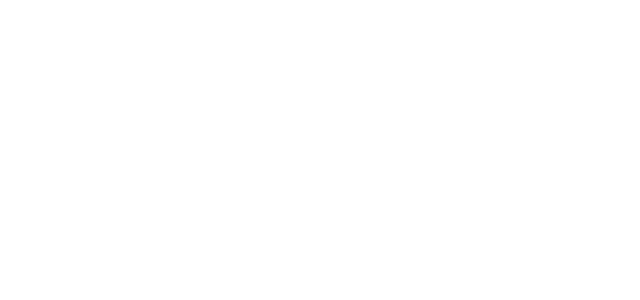
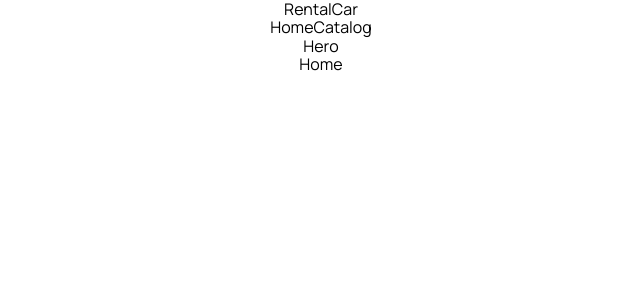
Before and after one commit to AnnBalias/rental-car, a React (Vite) app: page / in a window 1280 px wide. Shown: the top 300 px of the page, without its empty margins (319-959 px from the left). Built offline with nearby package versions, Linux system fonts and the light colour scheme.

Commit message:
add-navigation

```diff
--- a/index.html
+++ b/index.html
@@ -16,6 +16,6 @@
 
   <body>
     <div id="root"></div>
-    <script type="module" src="/src/main.jsx"></script>
+    <script type="module" src="/src/index.jsx"></script>
   </body>
 </html>
--- a/package.json
+++ b/package.json
@@ -11,9 +11,11 @@
     "format": "prettier --write ."
   },
   "dependencies": {
+    "clsx": "^2.1.1",
     "normalize.css": "^8.0.1",
     "react": "^19.1.0",
-    "react-dom": "^19.1.0"
+    "react-dom": "^19.1.0",
+    "react-router-dom": "^7.6.2"
   },
   "devDependencies": {
     "@eslint/js": "^9.25.0",
--- a/src/App.jsx
+++ b/src/App.jsx
@@ -1,7 +1,21 @@
 import './App.css';
+import { HomePage } from './pages/HomePage/HomePage';
+import { CatalogPage } from './pages/CatalogPage/CatalogPage';
+import { DetailsPage } from './pages/DetailsPage/DetailsPage';
+import { NotFoundPage } from './pages/NotFoundPage/NotFoundPage';
+import { Route, Routes } from 'react-router-dom';
 
 function App() {
-  return <></>;
+  return (
+    <>
+      <Routes>
+        <Route path="/" element={<HomePage />} />
+        <Route path="/catalog" element={<CatalogPage />} />
+        <Route path="/catalog/:id" element={<DetailsPage />} />
+        <Route path="*" element={<NotFoundPage />} />
+      </Routes>
+    </>
+  );
 }
 
 export default App;
--- /dev/null
+++ b/src/components/Navigation/Navigation.jsx
@@ -0,0 +1,20 @@
+import clsx from 'clsx';
+import css from './Navigation.module.css';
+import { NavLink } from 'react-router-dom';
+
+const buildLinkClass = ({ isActive }) => {
+  return clsx(css.link, isActive && css.active);
+};
+
+export const Navigation = () => {
+  return (
+    <nav className={css.nav}>
+      <NavLink to="/" className={buildLinkClass}>
+        Home
+      </NavLink>
+      <NavLink to="/catalog" className={buildLinkClass}>
+        Catalog
+      </NavLink>
+    </nav>
+  );
+};
--- a/src/main.jsx
+++ b/src/index.jsx
@@ -1,11 +1,14 @@
 import 'normalize.css';
 import './index.css';
+import { createRoot } from 'react-dom/client';
 import { StrictMode } from 'react';
-import { createRoot } from 'react-dom/client';
+import { BrowserRouter } from 'react-router-dom';
 import App from './App.jsx';
 
 createRoot(document.getElementById('root')).render(
   <StrictMode>
-    <App />
+    <BrowserRouter>
+      <App />
+    </BrowserRouter>
   </StrictMode>
 );
--- /dev/null
+++ b/src/pages/HomePage/HomePage.jsx
@@ -0,0 +1,11 @@
+import { Header } from '../../components/Header/Header.jsx';
+import { Hero } from '../../components/Hero/Hero.jsx';
+
+export const HomePage = () => {
+  return (
+    <>
+      <Header />
+      <Hero />
+    </>
+  );
+};
```
Also changed, not shown: 1 other file (tests, documents, lock files or other folders).
